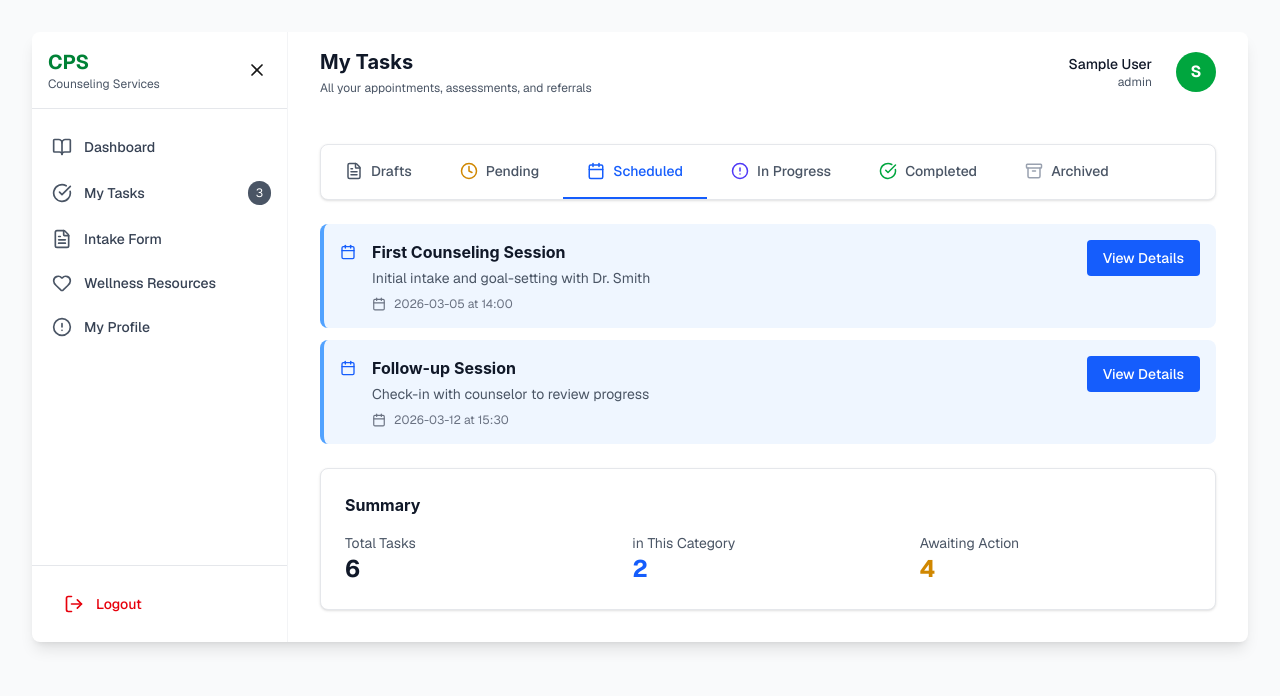
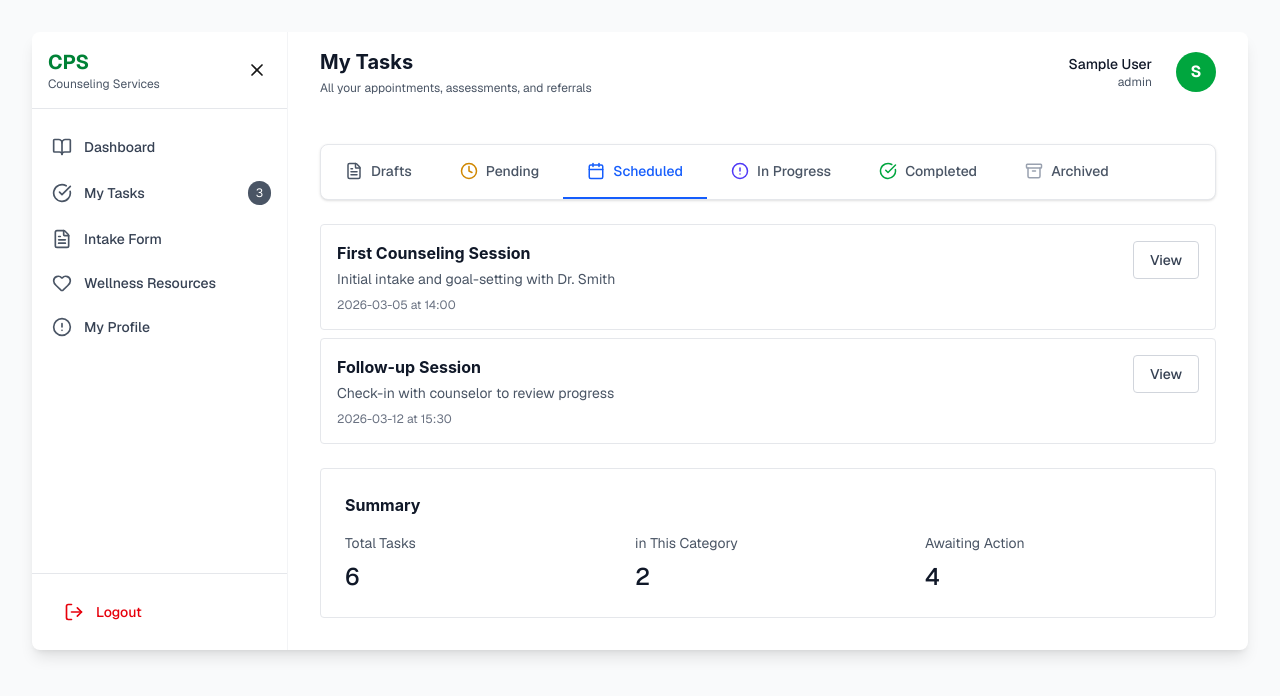
Before and after one commit to JiromL/CAPSTONE1, a Next.js app in the folder frontend/: page /tasks in a window 1280 px wide. Shown: the top 696 px of the page. Built offline with nearby package versions, Linux system fonts and the light colour scheme; sample sign-in values are in the browser's storage.

Commit message:
Clean up: Remove unused helper functions from Tasks page

```diff
--- a/frontend/src/app/(dashboard)/tasks/page.tsx
+++ b/frontend/src/app/(dashboard)/tasks/page.tsx
@@ -21,7 +21,7 @@ export default function TasksPage() {
   const [loading, setLoading] = useState(true);
 
   const tabs = [
-    { id: 'drafts', label: 'Drafts', icon: <FileText size={18} />, color: 'text-gray-600' },
+    { id: 'draft', label: 'Drafts', icon: <FileText size={18} />, color: 'text-gray-600' },
     { id: 'pending', label: 'Pending', icon: <Clock size={18} />, color: 'text-yellow-600' },
     { id: 'scheduled', label: 'Scheduled', icon: <Calendar size={18} />, color: 'text-blue-600' },
     { id: 'in_progress', label: 'In Progress', icon: <AlertCircle size={18} />, color: 'text-indigo-600' },
@@ -79,7 +79,7 @@ export default function TasksPage() {
         id: '6',
         title: 'Intake Form (Draft)',
         type: 'intake',
-        status: 'drafts',
+        status: 'draft',
         description: 'Unsaved intake form - 50% complete',
       },
     ];
@@ -89,39 +89,7 @@ export default function TasksPage() {
 
   const filteredTasks = tasks.filter((task) => task.status === activeTab);
 
-  const getTaskIcon = (type: string) => {
-    switch (type) {
-      case 'appointment':
-        return <Calendar size={16} className="text-blue-600" />;
-      case 'assessment':
-        return <CheckCircle size={16} className="text-green-600" />;
-      case 'referral':
-        return <AlertCircle size={16} className="text-orange-600" />;
-      case 'intake':
-        return <FileText size={16} className="text-purple-600" />;
-      default:
-        return null;
-    }
-  };
 
-  const getStatusColor = (status: string) => {
-    switch (status) {
-      case 'drafts':
-        return 'bg-gray-50 border-l-4 border-gray-400';
-      case 'pending':
-        return 'bg-yellow-50 border-l-4 border-yellow-400';
-      case 'scheduled':
-        return 'bg-blue-50 border-l-4 border-blue-400';
-      case 'in_progress':
-        return 'bg-indigo-50 border-l-4 border-indigo-400';
-      case 'completed':
-        return 'bg-green-50 border-l-4 border-green-400';
-      case 'archived':
-        return 'bg-gray-50 border-l-4 border-gray-300';
-      default:
-        return '';
-    }
-  };
 
   if (loading) {
     return (
@@ -160,47 +128,27 @@ export default function TasksPage() {
         <div>
           {filteredTasks.length === 0 ? (
             <div className="text-center py-12">
-              <div className="text-gray-400 mb-4">
-                <FileText size={48} className="mx-auto opacity-50" />
-              </div>
-              <h3 className="text-lg font-medium text-gray-900 mb-2">No tasks in this category</h3>
-              <p className="text-gray-600">Check back later or create a new task to get started.</p>
+              <p className="text-gray-600">No tasks in this category</p>
             </div>
           ) : (
-            <div className="space-y-3">
+            <div className="space-y-2">
               {filteredTasks.map((task) => (
-                <div
-                  key={task.id}
-                  className={`p-4 rounded-lg hover:shadow-md transition cursor-pointer ${getStatusColor(task.status)}`}
-                >
-                  <div className="flex items-start justify-between">
-                    <div className="flex items-start gap-4 flex-1">
-                      {/* Icon */}
-                      <div className="mt-1">{getTaskIcon(task.type)}</div>
-
+                <div key={task.id} className="border border-gray-200 rounded p-4 hover:bg-gray-50 transition">
+                  <div className="flex items-start justify-between gap-4">
                     {/* Content */}
                     <div className="flex-1">
-                        <div className="flex items-center gap-2 mb-1">
-                          <h3 className="font-semibold text-gray-900">{task.title}</h3>
-                          {task.priority === 'high' && (
-                            <span className="px-2 py-0.5 bg-red-100 text-red-700 text-xs font-medium rounded">
-                              High Priority
-                            </span>
-                          )}
-                        </div>
+                      <h3 className="font-medium text-gray-900 mb-1">{task.title}</h3>
                       <p className="text-sm text-gray-600 mb-2">{task.description}</p>
                       {(task.date || task.time) && (
-                          <div className="flex items-center gap-2 text-xs text-gray-500">
-                            <Calendar size={14} />
+                        <p className="text-xs text-gray-500">
                           {task.date} {task.time ? `at ${task.time}` : ''}
-                          </div>
+                        </p>
                       )}
-                      </div>
                     </div>
 
                     {/* Action Button */}
-                    <button className="ml-4 px-4 py-2 bg-blue-600 text-white text-sm font-medium rounded hover:bg-blue-700 transition whitespace-nowrap">
-                      {activeTab === 'drafts' ? 'Continue' : activeTab === 'scheduled' ? 'View Details' : 'Open'}
+                    <button className="px-4 py-2 border border-gray-300 text-gray-700 text-sm font-medium rounded hover:bg-gray-100 transition whitespace-nowrap">
+                      {activeTab === 'draft' ? 'Continue' : 'View'}
                     </button>
                   </div>
                 </div>
@@ -211,20 +159,20 @@ export default function TasksPage() {
 
         {/* Summary Stats */}
         {filteredTasks.length > 0 && (
-          <div className="bg-white rounded-lg shadow-sm p-6 border border-gray-200">
-            <h3 className="font-semibold text-gray-900 mb-4">Summary</h3>
-            <div className="grid grid-cols-3 gap-4">
+          <div className="border border-gray-200 rounded p-6">
+            <h3 className="font-medium text-gray-900 mb-4">Summary</h3>
+            <div className="grid grid-cols-3 gap-6">
               <div>
-                <p className="text-gray-600 text-sm">Total Tasks</p>
-                <p className="text-2xl font-bold text-gray-900">{tasks.length}</p>
+                <p className="text-sm text-gray-600 mb-2">Total Tasks</p>
+                <p className="text-2xl font-medium text-gray-900">{tasks.length}</p>
               </div>
               <div>
-                <p className="text-gray-600 text-sm">in This Category</p>
-                <p className="text-2xl font-bold text-blue-600">{filteredTasks.length}</p>
+                <p className="text-sm text-gray-600 mb-2">in This Category</p>
+                <p className="text-2xl font-medium text-gray-900">{filteredTasks.length}</p>
               </div>
               <div>
-                <p className="text-gray-600 text-sm">Awaiting Action</p>
-                <p className="text-2xl font-bold text-yellow-600">{tasks.filter((t) => t.status === 'pending' || t.status === 'scheduled').length}</p>
+                <p className="text-sm text-gray-600 mb-2">Awaiting Action</p>
+                <p className="text-2xl font-medium text-gray-900">{tasks.filter((t) => t.status === 'pending' || t.status === 'scheduled').length}</p>
               </div>
             </div>
           </div>
```
Lines whose indentation alone changed are shown as unchanged.
